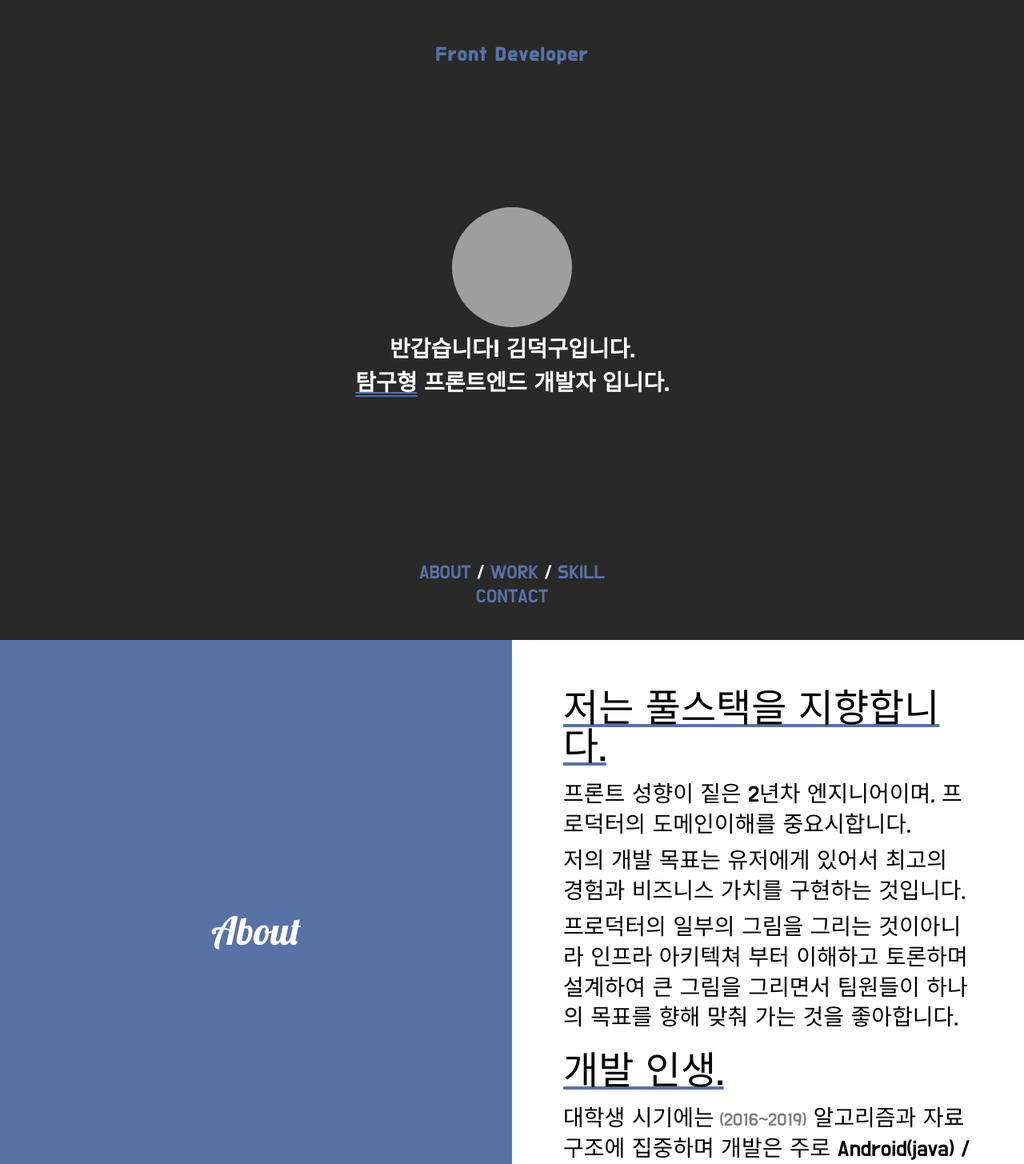
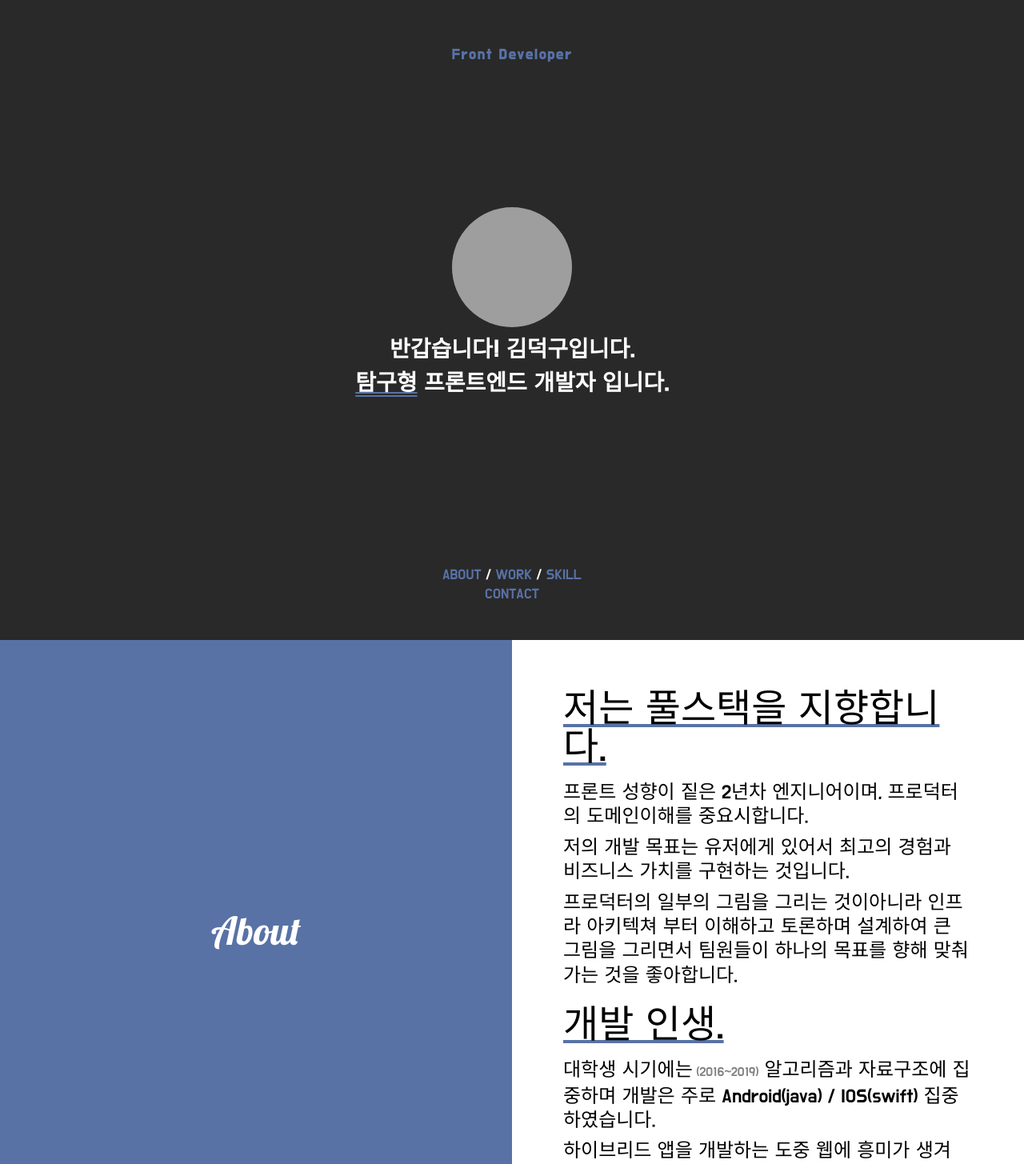
Before and after one commit to deokgoo/react-resume, a React (Create React App) app: page / in a window 1280 px wide. Shown: the top 1455 px of the page at 80% size. Built offline with nearby package versions, Linux system fonts and the light colour scheme; grey boxes are pictures that could not be loaded; some icons are missing.

Commit message:
fix: font size

```diff
--- a/src/components/about-section/about-section.module.scss
+++ b/src/components/about-section/about-section.module.scss
@@ -24,9 +24,9 @@
 
 .description {
   margin-bottom: 8px;
-  font-size: $font-medium;
+  font-size: $font-regular-plus;
   font-weight: 100;
-  line-height: $font-medium+0.6rem;
+  line-height: $font-regular-plus+0.4rem;
 }
 
 .bullet {
--- a/src/components/about-section/about-section.tsx
+++ b/src/components/about-section/about-section.tsx
@@ -24,7 +24,7 @@ const AboutSection = memo(() => {
         개발 인생.
       </div>
       <div className={styles.description}>
-        대학생 시기에는<span style={{fontSize: '1.4rem', color: 'gray'}}> (2016~2019)</span> 알고리즘과 자료구조에 집중하며
+        대학생 시기에는<span style={{fontSize: '1rem', color: 'gray'}}> (2016~2019)</span> 알고리즘과 자료구조에 집중하며
         개발은 주로 Android(java) / IOS(swift) 집중하였습니다.
       </div>
       <div className={styles.description}>
--- a/src/components/contact-section/contact-section.module.scss
+++ b/src/components/contact-section/contact-section.module.scss
@@ -21,11 +21,11 @@
   flex-direction: column;
   font-family: 'Do Hyeon', sans-serif;
   .title {
-    font-size: $font-medium;
+    font-size: $font-regular;
     margin-bottom: 1rem;
   }
   .subTitle {
-    font-size: $font-regular-plus;
+    font-size: $font-regular;
   }
   .email {
     margin-top: 0.5rem;
--- a/src/components/landing/landing.module.scss
+++ b/src/components/landing/landing.module.scss
@@ -20,7 +20,7 @@
   .title {
     color: $main-blue;
     font-family: 'Do Hyeon', sans-serif;
-    font-size: $font-regular-plus;
+    font-size: $font-regular;
     font-weight: 700;
     letter-spacing: 2px;
     text-align: center;
@@ -62,7 +62,7 @@
   align-items: center;
   color: $main-blue;
   font-family: 'Do Hyeon', sans-serif;
-  font-size: $font-regular-plus;
+  font-size: $font-regular;
 }
 
 .underline {
```
